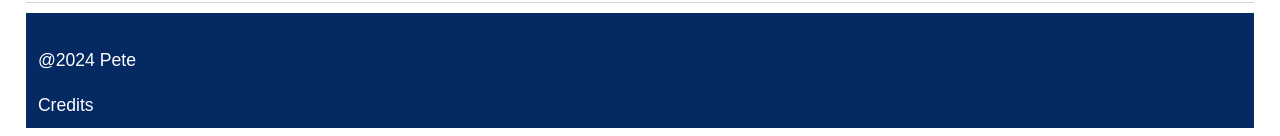
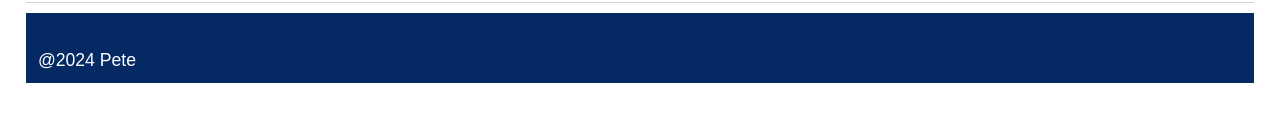
Before and after one commit to peterhorrocks/Resume_Grid, a plain HTML site: page index.html in a window 1280 px wide. Shown: the part 3429-3565 px from the top of the page. After the commit the page ends 3520 px from the top, so only its background shows below. Drawn offline with Linux system fonts and the light colour scheme.

Commit message:
Add files via upload

```diff
--- a/index.html
+++ b/index.html
@@ -359,7 +359,7 @@
     <footer>
         <div class="footer-content">
             <p>@2024 Pete</p>
-            <p class="image-credits">Credits</p>
+            <!-- <p class="image-credits">Credits</p> -->
         </div>
     </footer>
 
```
